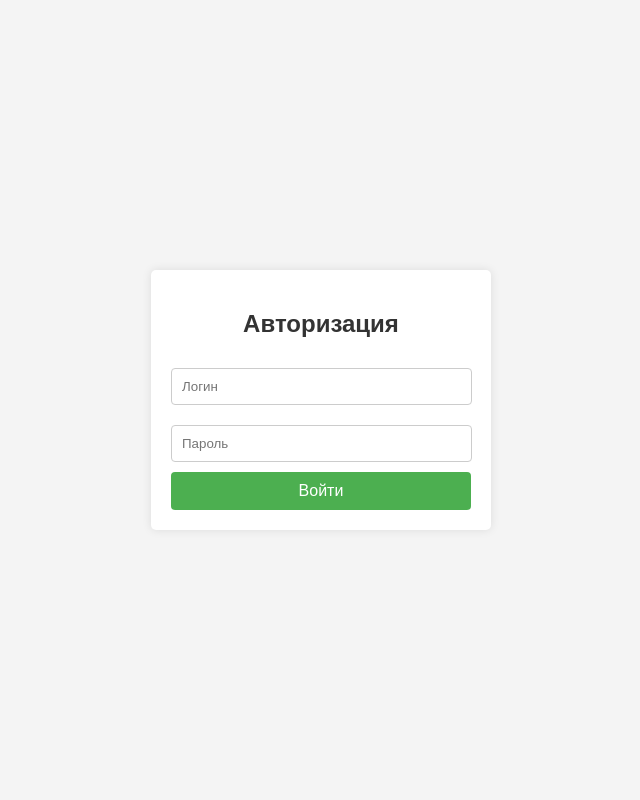
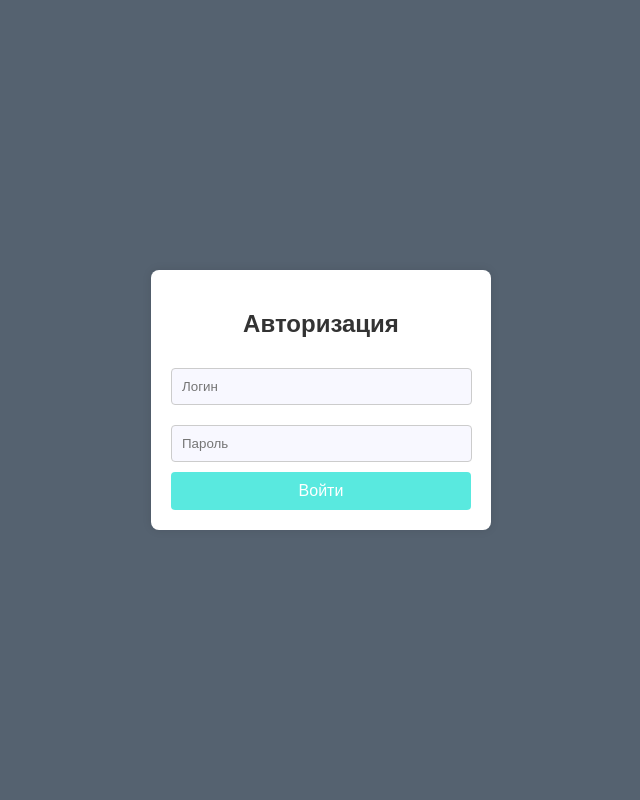
Before and after one commit to Deimos2077/MapOil, a PHP site: page /login.php in a window 1280 px wide. Shown: the whole page, without its empty margins (319-959 px from the left). Run offline with PHP 8.4, Linux system fonts and the light colour scheme.

Commit message:
legend,login

```diff
--- a/css/login.css
+++ b/css/login.css
@@ -1,7 +1,7 @@
 /* style.css */
 body {
     font-family: Arial, sans-serif;
-    background-color: #f4f4f4;
+    background-color: #556270;
     display: flex;
     justify-content: center;
     align-items: center;
@@ -12,7 +12,7 @@ body {
 form {
     background-color: #fff;
     padding: 20px;
-    border-radius: 5px;
+    border-radius: 8px;
     box-shadow: 0 0 10px rgba(0,0,0,0.1);
     width: 300px;
 }
@@ -23,12 +23,13 @@ input[type="text"], input[type="password"] {
     margin: 10px 0;
     border: 1px solid #ccc;
     border-radius: 4px;
+    background-color: ghostwhite;
 }
 
 button {
     width: 100%;
     padding: 10px;
-    background-color: #4CAF50;
+    background-color: #59e9df;
     border: none;
     border-radius: 4px;
     color: white;
@@ -37,7 +38,7 @@ button {
 }
 
 button:hover {
-    background-color: #45a049;
+    background-color: #44b6af;
 }
 
 h2 {
--- a/css/style.css
+++ b/css/style.css
@@ -32,7 +32,7 @@
 /* Легенда */
 .legend {
   position: absolute;
-  left: 81%;
+  right:0;
   top: 0.5%;
   z-index: 1000;
   background: rgba(255, 255, 255, 0.85);
@@ -116,7 +116,7 @@
 /* Адаптация для экранов с шириной до 1920px */
 @media (max-width: 1920px) {
   .legend {
-      left: 76%;
+      right:0;
       top: 0.5%;
       padding: 1.2%;
       font-size: 0.9rem;
```
